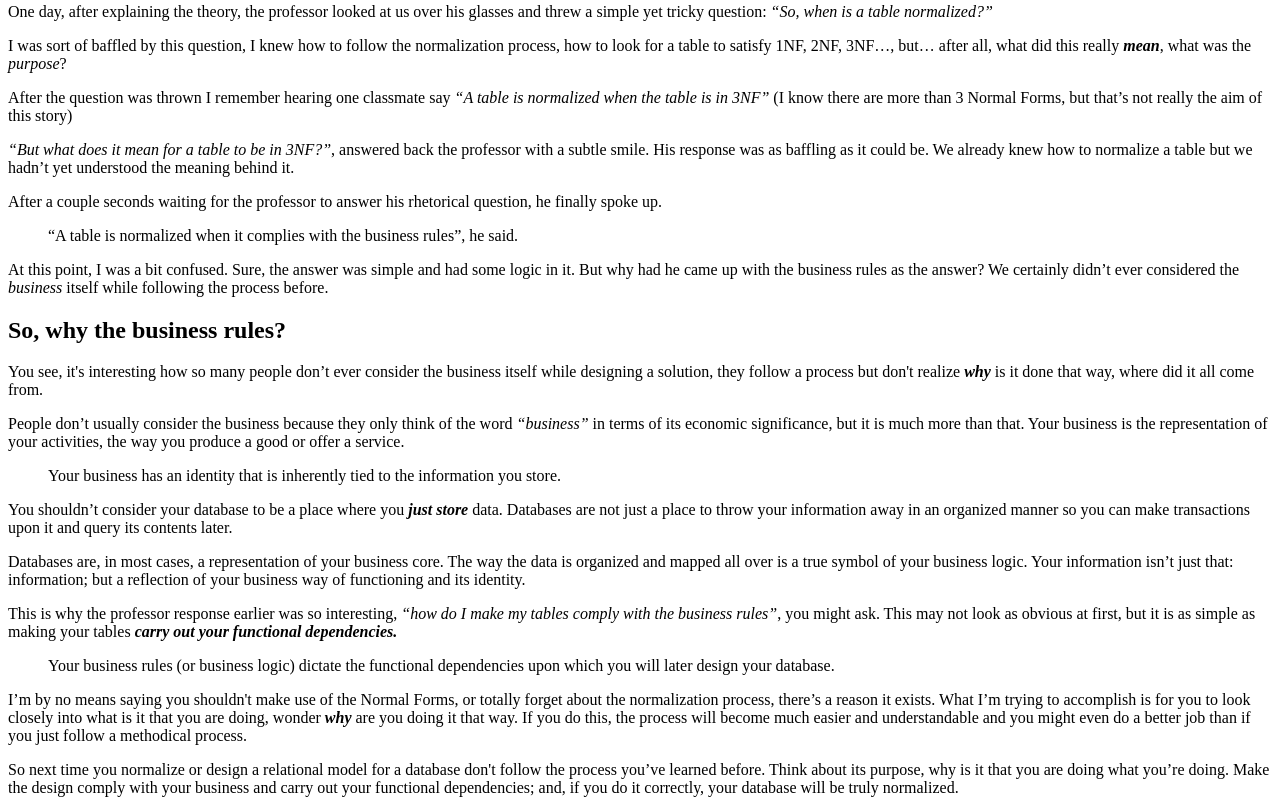
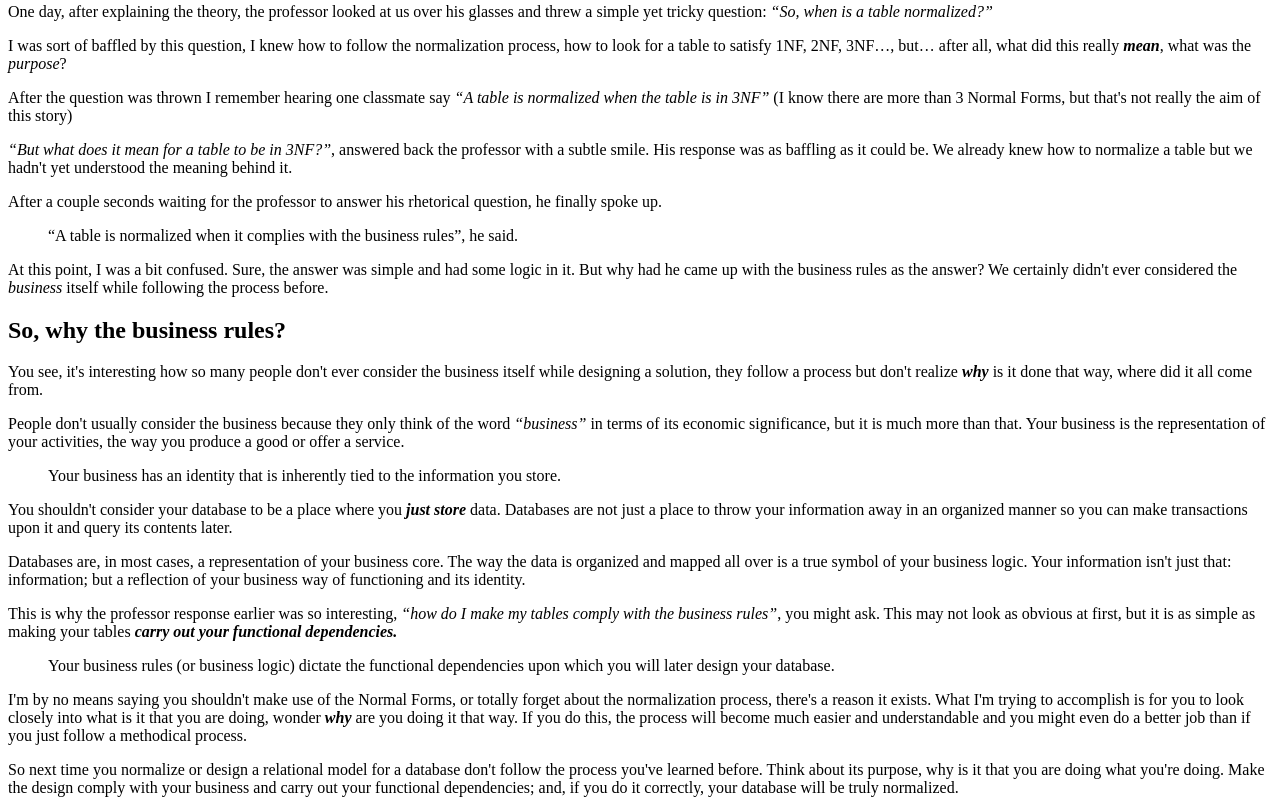
Before and after one commit to romogo17/convoluted.io, an Astro site: page /posts/meaning-of-database-normalization in a window 1280 px wide. Shown: the part 4509-5319 px from the top of the page. Built offline with nearby package versions, Linux system fonts and the light colour scheme; Astro itself is replaced by a stand-in of ours.

Commit message:
replaced quotes in posts

```diff
--- a/src/content/posts/meaning-of-database-normalization.mdx
+++ b/src/content/posts/meaning-of-database-normalization.mdx
@@ -26,35 +26,35 @@ One day, after explaining the theory, the professor looked at us over his glasse
 
 I was sort of baffled by this question, I knew how to follow the normalization process, how to look for a table to satisfy 1NF, 2NF, 3NF…, but… after all, what did this really **_mean_**, what was the _purpose_?
 
-After the question was thrown I remember hearing one classmate say _“A table is normalized when the table is in 3NF”_ (I know there are more than 3 Normal Forms, but that’s not really the aim of this story)
+After the question was thrown I remember hearing one classmate say _“A table is normalized when the table is in 3NF”_ (I know there are more than 3 Normal Forms, but that's not really the aim of this story)
 
-_“But what does it mean for a table to be in 3NF?”_, answered back the professor with a subtle smile. His response was as baffling as it could be. We already knew how to normalize a table but we hadn’t yet understood the meaning behind it.
+_“But what does it mean for a table to be in 3NF?”_, answered back the professor with a subtle smile. His response was as baffling as it could be. We already knew how to normalize a table but we hadn't yet understood the meaning behind it.
 
 After a couple seconds waiting for the professor to answer his rhetorical question, he finally spoke up.
 
 > “A table is normalized when it complies with the business rules”, he said.
 
-At this point, I was a bit confused. Sure, the answer was simple and had some logic in it. But why had he came up with the business rules as the answer? We certainly didn’t ever considered the _business_ itself while following the process before.
+At this point, I was a bit confused. Sure, the answer was simple and had some logic in it. But why had he came up with the business rules as the answer? We certainly didn't ever considered the _business_ itself while following the process before.
 
 ## So, why the business rules?
 
-You see, it's interesting how so many people don’t ever consider the business itself while designing a solution, they follow a process but don't realize **_why_** is it done that way, where did it all come from.
+You see, it's interesting how so many people don't ever consider the business itself while designing a solution, they follow a process but don't realize **_why_** is it done that way, where did it all come from.
 
-People don’t usually consider the business because they only think of the word _“business”_ in terms of its economic significance, but it is much more than that. Your business is the representation of your activities, the way you produce a good or offer a service.
+People don't usually consider the business because they only think of the word _“business”_ in terms of its economic significance, but it is much more than that. Your business is the representation of your activities, the way you produce a good or offer a service.
 
 > Your business has an identity that is inherently tied to the information you store.
 
-You shouldn’t consider your database to be a place where you **_just store_** data. Databases are not just a place to throw your information away in an organized manner so you can make transactions upon it and query its contents later.
+You shouldn't consider your database to be a place where you **_just store_** data. Databases are not just a place to throw your information away in an organized manner so you can make transactions upon it and query its contents later.
 
-Databases are, in most cases, a representation of your business core. The way the data is organized and mapped all over is a true symbol of your business logic. Your information isn’t just that: information; but a reflection of your business way of functioning and its identity.
+Databases are, in most cases, a representation of your business core. The way the data is organized and mapped all over is a true symbol of your business logic. Your information isn't just that: information; but a reflection of your business way of functioning and its identity.
 
 This is why the professor response earlier was so interesting, _“how do I make my tables comply with the business rules”_, you might ask. This may not look as obvious at first, but it is as simple as making your tables **_carry out your functional dependencies._**
 
 > Your business rules (or business logic) dictate the functional dependencies upon which you will later design your database.
 
-I’m by no means saying you shouldn't make use of the Normal Forms, or totally forget about the normalization process, there’s a reason it exists. What I’m trying to accomplish is for you to look closely into what is it that you are doing, wonder **_why_** are you doing it that way. If you do this, the process will become much easier and understandable and you might even do a better job than if you just follow a methodical process.
+I'm by no means saying you shouldn't make use of the Normal Forms, or totally forget about the normalization process, there's a reason it exists. What I'm trying to accomplish is for you to look closely into what is it that you are doing, wonder **_why_** are you doing it that way. If you do this, the process will become much easier and understandable and you might even do a better job than if you just follow a methodical process.
 
-So next time you normalize or design a relational model for a database don't follow the process you’ve learned before. Think about its purpose, why is it that you are doing what you’re doing. Make the design comply with your business and carry out your functional dependencies; and, if you do it correctly, your database will be truly normalized.
+So next time you normalize or design a relational model for a database don't follow the process you've learned before. Think about its purpose, why is it that you are doing what you're doing. Make the design comply with your business and carry out your functional dependencies; and, if you do it correctly, your database will be truly normalized.
 
 <small>
     This post was originally published on my Medium blog. You can check it out
```
Also changed, not shown: src/content/posts/opencv-qt-macos.mdx (+6 -6 lines).
